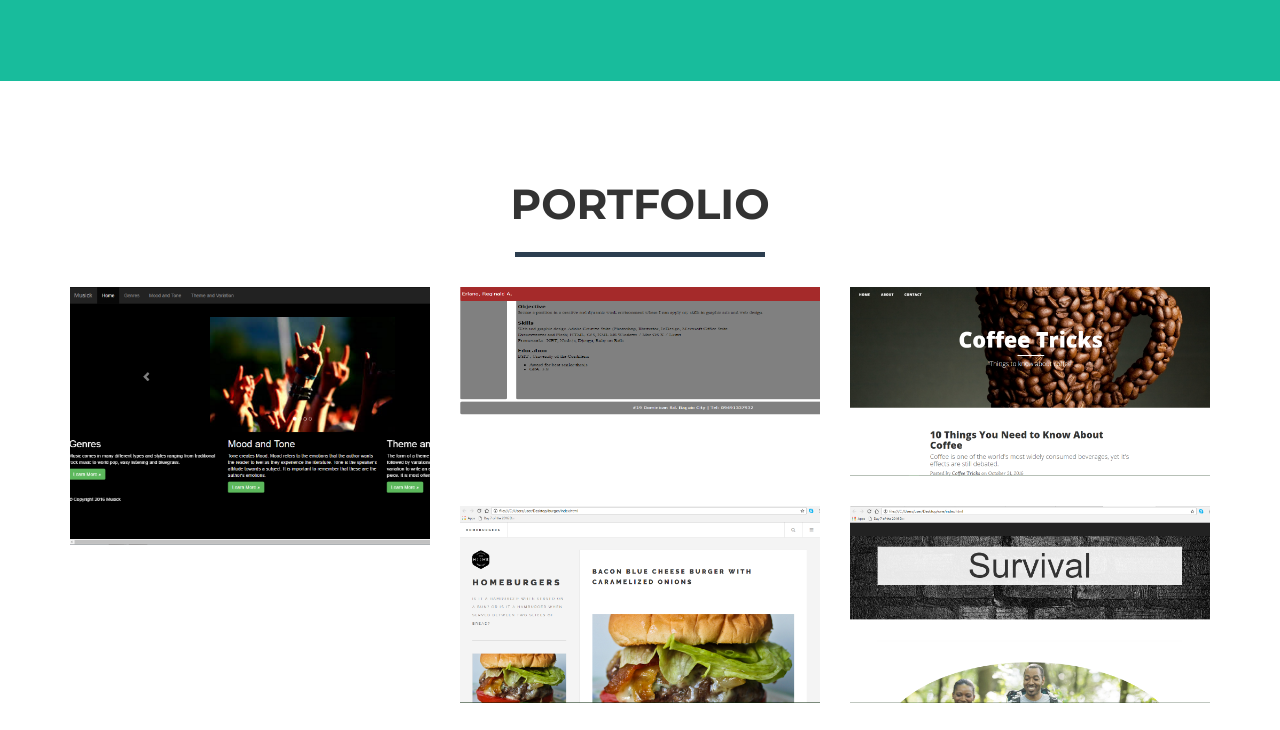
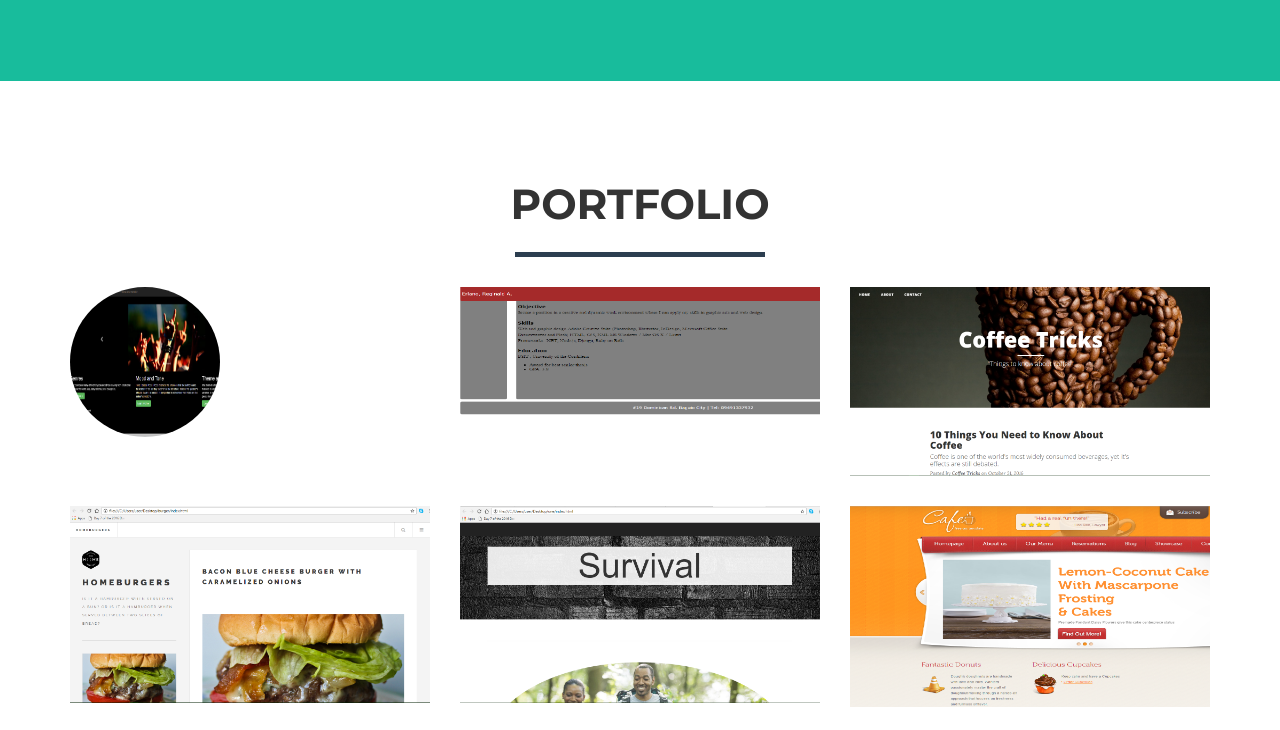
Before and after one commit to reginald456/ReginaldErlano.github.io, a website: page index.html in a window 1280 px wide. Shown: the part 579-1309 px from the top of the page. Drawn offline with nearby package versions, Linux system fonts and the light colour scheme.

Commit message:
Update index.html

```diff
--- a/index.html
+++ b/index.html
@@ -101,7 +101,7 @@
                                 <i class="fa fa-search-plus fa-3x"></i>
                             </div>
                         </div>
-                        <img src="musick.png"class="img-responsive" alt="">
+                        <img src="musick.png"class="img-circle" alt="" width = 200 height = 200>
                     </a>
                 </div>
                 <div class="col-sm-4 portfolio-item">
```
